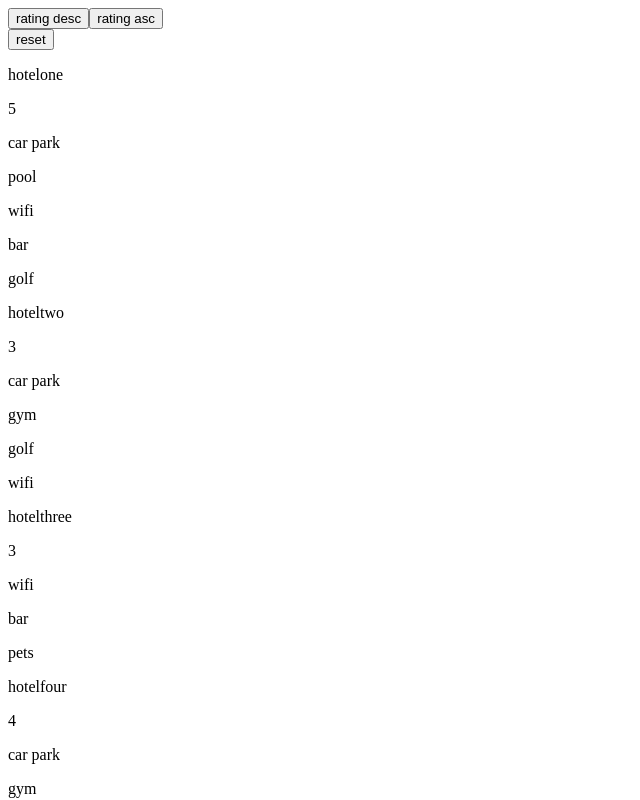
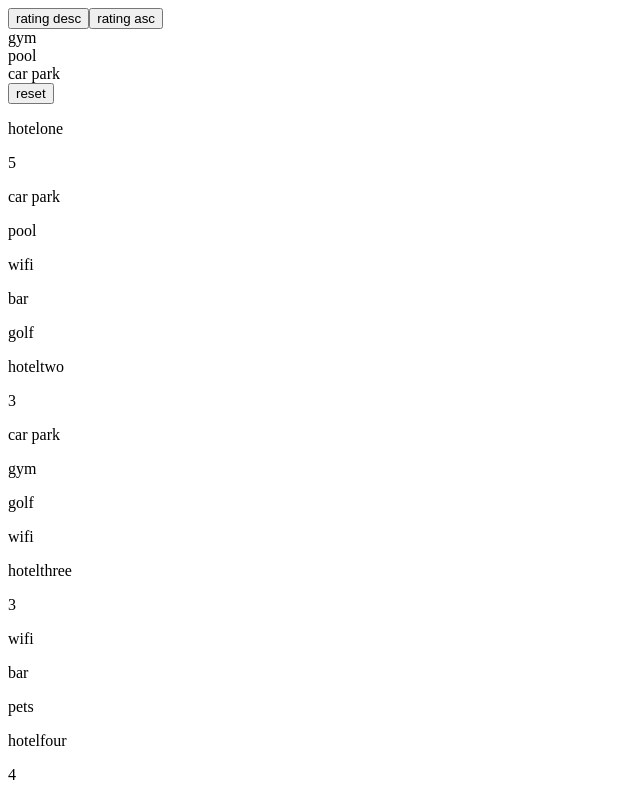
Before and after one commit to s-Hale/file-tree, a React (Create React App) app: page / in a window 1280 px wide. Shown: the top 800 px of the page, without its empty margins (0-640 px from the left). Built offline with nearby package versions, Linux system fonts and the light colour scheme.

Commit message:
Implement Checkboxes Component

```diff
--- a/src/components/Buttons.jsx
+++ b/src/components/Buttons.jsx
@@ -1,6 +1,6 @@
 
 import React from 'react';
-
+import Checkboxes from '../components/Checkboxes.jsx';
 
 class Buttons extends React.Component {
   constructor(props) {
@@ -25,6 +25,7 @@ class Buttons extends React.Component {
           rating asc
         </button>
       </div>
+      <Checkboxes />
       <div className="buttons-row">
         <button className="reset-button" onClick={this.handleClick}>
           reset
--- /dev/null
+++ b/src/components/Checkboxes.jsx
@@ -0,0 +1,28 @@
+
+
+import React from 'react';
+
+
+class Checkboxes extends React.Component {
+
+  render() {
+    let options = ["gym", "pool", "car park"];
+    let renderCheckboxes = options.map((each, i) => {
+      return (
+        <div className="checkbox" key={i}>
+          {/* <CheckBox
+            value={each}
+          /> */}
+          <label className="check-label">{each}</label>
+        </div>
+      );
+    });
+    return (
+      <div>
+        <div className="checkboxes-wrapper">{renderCheckboxes}</div>
+      </div>
+    );
+  }
+}
+
+export default Checkboxes;
```
Also changed, not shown: 1 other file (tests, documents, lock files or other folders).
